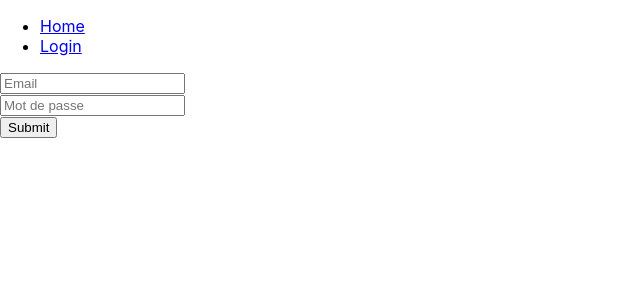
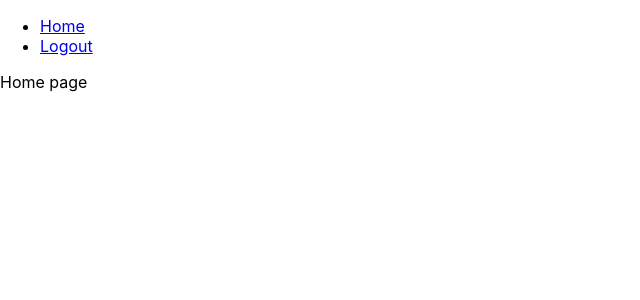
Before and after one commit to Geoffrey00/react-api-lpdev, a React (Create React App) app: page / in a window 1280 px wide. Before the commit this address led to /login. Shown: the top 300 px of the page, without its empty margins (0-640 px from the left). Built offline with nearby package versions, Linux system fonts and the light colour scheme; sample sign-in values are in the browser's storage.

Commit message:
feat/login: handle logout

```diff
--- a/src/App.js
+++ b/src/App.js
@@ -2,11 +2,13 @@ import './App.css';
 import { BrowserRouter, Routes, Route, Navigate, useNavigate  } from "react-router-dom";
 import Home from './Page/Home/Home'
 import Login from './Page/Login/LoginPage'
+import Logout from './Component/Logout/Logout'
 import Layout from './Component/Layout/Layout'
+import { useEffect, useState } from 'react';
 
 export function RequireAuth({ children }) {
     // Used to ensure the refreshToken is called once at a time
-    const user = null
+    const user = window.localStorage.getItem('token')
     const navigate = useNavigate();
 
     if (user === null) {
@@ -18,18 +20,27 @@ export function RequireAuth({ children }) {
 
 function App() {
 
+const [isLogged, setIsLogged] = useState(false)
+
+useEffect(() => {
+  if(window.localStorage.getItem('token')){
+    setIsLogged(true)
+  }
+}, [])
+
 //Navigation dans requireAuth
   return (
       //TODO ROUTER
       <BrowserRouter>
       <Routes>
-        <Route path="/" element={<Layout />}>
-            <Route index element={
+        <Route path="/" element={<Layout isLogged={isLogged} />}>
+          <Route index element={
                 <RequireAuth>
                     <Home />
                 </RequireAuth>
             } />
-            <Route path="/login" element={<Login />} />
+            <Route path="/login" element={<Login  setIsLogged={setIsLogged}  />} />
+            <Route path="/logout" element={<Logout  setIsLogged={setIsLogged} />} />
         </Route>
       </Routes>
     </BrowserRouter>
--- a/src/Component/Layout/Layout.jsx
+++ b/src/Component/Layout/Layout.jsx
@@ -1,6 +1,21 @@
 import { Outlet, Link } from "react-router-dom";
+import React, { useEffect, useRef, useState } from 'react';
 
-const Layout = () => {
+const Layout = ({isLogged}) => {
+
+
+    const [login, setLogin] = useState(null)
+
+    useEffect(() => {
+
+        if(!isLogged){
+            setLogin(<Link to="/login">Login</Link>)
+        } else {
+            setLogin(<Link to="/logout">Logout</Link>)
+        }
+    }, [isLogged])
+
+
   return (
     <>
       <nav>
@@ -9,7 +24,7 @@ const Layout = () => {
             <Link to="/">Home</Link>
           </li>
           <li>
-            <Link to="/login">Login</Link>
+            {login}
           </li>
         </ul>
       </nav>
--- a/src/Component/LoginForm/LoginForm.jsx
+++ b/src/Component/LoginForm/LoginForm.jsx
@@ -7,14 +7,17 @@ import getUser from '../../Hook/Query/useGetUser'
 
 // Style imports
 import './LoginForm.css';
+import { useNavigate } from 'react-router-dom';
 
-const LoginForm = ({handleSubmit}) => {
+const LoginForm = ({setIsLogged}) => {
     const [email, setEmail] = useState('');
     const [password, setPassword] = useState('');
 
+    const navigate = useNavigate()
+
     const handleSubmitForm = async(event) => {
         event.preventDefault();
-        getUser(email, password)
+        getUser(email, password, navigate, setIsLogged)
     };
     //TODO Add Credentials Inputs (With Input Component)
     return (
--- /dev/null
+++ b/src/Component/Logout/Logout.jsx
@@ -0,0 +1,16 @@
+import React, { useEffect, useRef, useState } from 'react';
+import { BrowserRouter, Routes, Route, Navigate, useNavigate  } from "react-router-dom";
+
+const Logout = ({setIsLogged}) => {
+window.localStorage.removeItem('token')
+
+const navigate = useNavigate()
+
+useEffect(() => {
+    setIsLogged(false)
+    navigate('/login')
+}, [])
+
+};
+
+export default Logout
--- a/src/Hook/Query/useGetUser.js
+++ b/src/Hook/Query/useGetUser.js
@@ -1,6 +1,7 @@
 import axios from 'axios';
+import { BrowserRouter, Routes, Route, Navigate, useNavigate, useLocation  } from "react-router-dom";
 
-export const getUser = (email, password) => {
+export const getUser = (email, password, navigate, setIsLogged) => {
     axios
         .post('http://127.0.0.1:8000/api/login_check', {
             email,
@@ -9,7 +10,8 @@ export const getUser = (email, password) => {
         )
         .then(function (response) {
             window.localStorage.setItem('token', response.data.token)
-            console.log(window.localStorage);
+            navigate('/')
+            setIsLogged(true)
         });
 }
 
--- a/src/Page/Login/LoginPage.jsx
+++ b/src/Page/Login/LoginPage.jsx
@@ -3,26 +3,16 @@ import {useState, useEffect} from "react";
 import getUser from '../../Hook/Query/useGetUser'
 
 
-const LoginPage = () => {
+const LoginPage = ({setIsLogged}) => {
 
     const [ formSubmitting, setFormSubmitting ] = useState(false);
-    const handleSubmit = async (credentials) => {
-        setFormSubmitting(true);
-        try {
 
-        } catch (error) {
-            console.log(error);
-            // message
-        } finally {
-            setFormSubmitting(false);
-        }
-    };
 
     return(
         <div>
 
             <LoginForm
-                handleSubmit={handleSubmit}
+                setIsLogged={setIsLogged}
             />
 
         </div>
```
